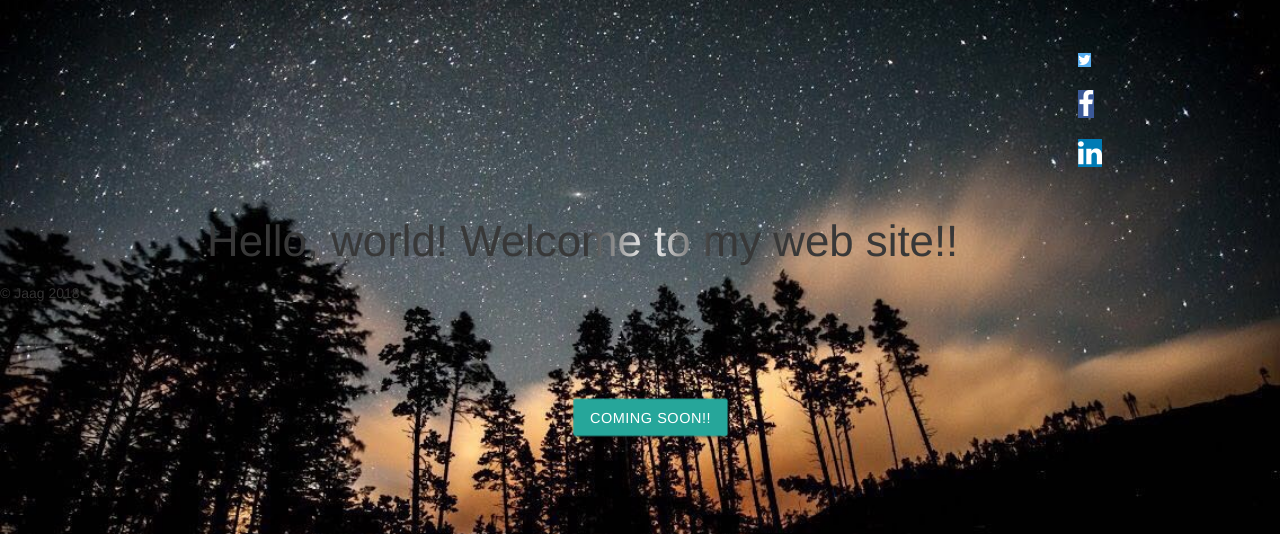
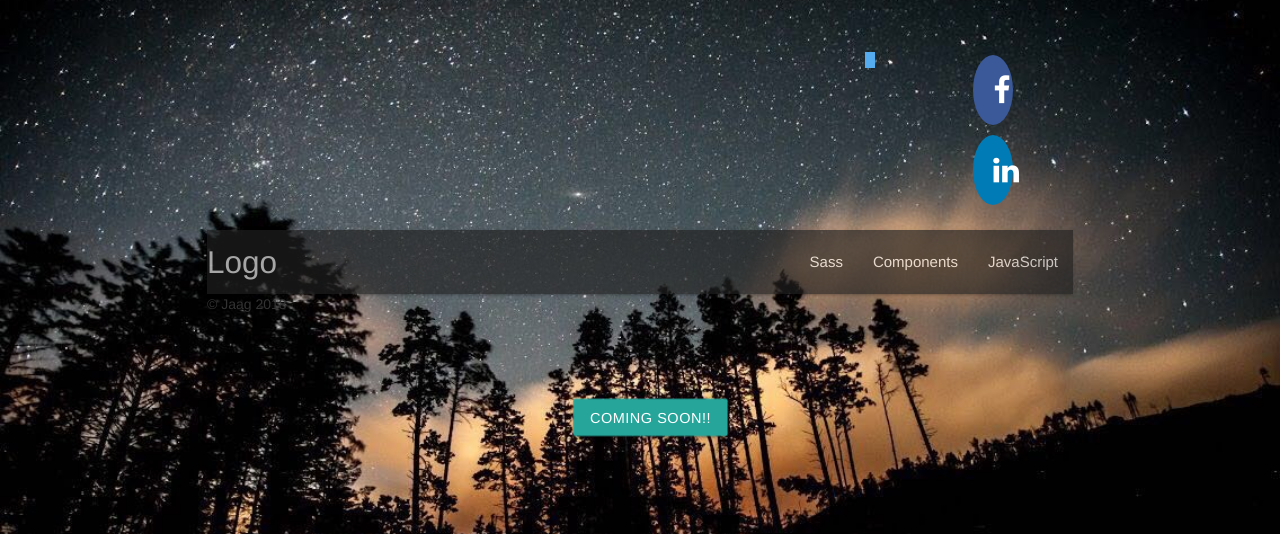
Before and after one commit to Jagan359/Taskbuster, a Django app: page / in a window 1280 px wide. Shown: the top 534 px of the page. Run offline with Django 3.2, Linux system fonts and the light colour scheme; some libraries are stand-ins or nearby versions.

Commit message:
changes to nav

```diff
--- a/taskbuster/static/css/main.css
+++ b/taskbuster/static/css/main.css
@@ -31,6 +31,17 @@
 }
 
 <style>
+
+.opa {
+    opacity: 0.1;
+   /* filter: alpha(opacity=50);*/ /* For IE8 and earlier */
+}
+
+.opa:hover {
+    opacity: 1.0;
+    filter: alpha(opacity=80); /* For IE8 and earlier */
+}
+
 .fa {
   padding: 20px;
   font-size: 30px;
--- a/taskbuster/templates/base.html
+++ b/taskbuster/templates/base.html
@@ -21,11 +21,17 @@
     <link rel="stylesheet"
     href="https://cdnjs.cloudflare.com/ajax/libs/animate.css/3.5.2/animate.min.css">
     <link rel="stylesheet" href="https://cdnjs.cloudflare.com/ajax/libs/font-awesome/4.7.0/css/font-awesome.min.css">
+    <script defer src="https://use.fontawesome.com/releases/v5.0.10/js/solid.js" integrity="sha384-Q7KAHqDd5trmfsv85beYZBsUmw0lsreFBQZfsEhzUtUn5HhpjVzwY0Aq4z8DY9sA" crossorigin="anonymous"></script>
 
     <!-- Compiled and minified CSS -->
     <link rel="stylesheet" href="https://cdnjs.cloudflare.com/ajax/libs/materialize/1.0.0-beta/css/materialize.min.css">
 
     <style>
+
+nav {
+    opacity: 0.65;
+   /* filter: alpha(opacity=50);*/ /* For IE8 and earlier */
+}
     body {
         padding-top: 50px;
         padding-bottom: 20px;
@@ -39,28 +45,39 @@
 {% block head_javascript %}{% endblock %}
 </head>
 <body>
-    <div class="row">
-        <div class="col s1 offset-s10">
-            <a href="https://twitter.com/jagan359?ref_src=twsrc%5Etfw" data-show-count="false" class="fa fa-twitter twitter-follow-button"></a><script async src="https://platform.twitter.com/widgets.js" charset="utf-8"></script>
+<div class="row">
+        <div class="col s1 offset-s8">
+           <!--  <a href="https://twitter.com/jagan359?ref_src=twsrc%5Etfw" data-show-count="false" class="fa fa-twitter twitter-follow-button"></a><script async src="https://platform.twitter.com/widgets.js" charset="utf-8"></script> -->
+           <i class="fab fa-twitter 3x"></i>
         </div>
-    </div>
-    <div class="row">
-        <div class="col s1 offset-s10">
+
+
+        <div class="col s1 ">
 
             <a href="https://www.facebook.com/profile.php?id=100009970059700" class="fa fa-facebook fa-2x"></a>
-        </div>
-    </div>
-    <div class="row">
-        <div class="col s1 offset-s10">
+
             <a href="https://www.linkedin.com/in/jaganayyakutty/" class="fa fa-linkedin fa-2x"></a>
         </div>
     </div>
+ <div class="container">
+     {% block navbar %}
+
+          <nav class="grey darken-4 opa">
+            <div class="nav-wrapper">
+              <a href="#" class="brand-logo">Logo</a>
+              <ul id="nav-mobile" class="right hide-on-med-and-down">
+                <li><a href="sass.html">Sass</a></li>
+                <li><a href="badges.html">Components</a></li>
+                <li><a href="collapsible.html">JavaScript</a></li>
+              </ul>
+            </div>
+          </nav>
+        {% endblock %}
+
         <!--[if lt IE 8]>
             <p class="browserupgrade">You are using an <strong>outdated</strong> browser. Please <a href="http://browsehappy.com/">upgrade your browser</a> to improve your experience.</p>
         <![endif]-->
-        {% block navbar %}
 
-        {% endblock %}
 
         {% block content %}
         {% endblock %}
@@ -74,6 +91,7 @@
     </div>
     <p>&copy; Jaag 2018</p>
 </div>
+
 
 <script src="//ajax.googleapis.com/ajax/libs/jquery/1.11.2/jquery.min.js"></script>
 <script>window.jQuery || document.write('<script src="static/js/vendor/jquery-1.11.2.min.js"><\/script>')</script>
--- a/taskbuster/templates/taskbuster/index.html
+++ b/taskbuster/templates/taskbuster/index.html
@@ -11,11 +11,9 @@
       </div>
     </div> -->
 
- <div class="container">
 
-        <h3 class="silverywhite_color shine">Hello, world! Welcome to my web site!!</h3>
-
+       <!--  <h3 class="silverywhite_color shine">Hello, world! Welcome to my web site!!</h3>
+         -->
         <a class="waves-effect waves-light btn animated infinite bounce centered pulse">Coming Soon!!</a>
-      </div>
 
     {% endblock %}
```
